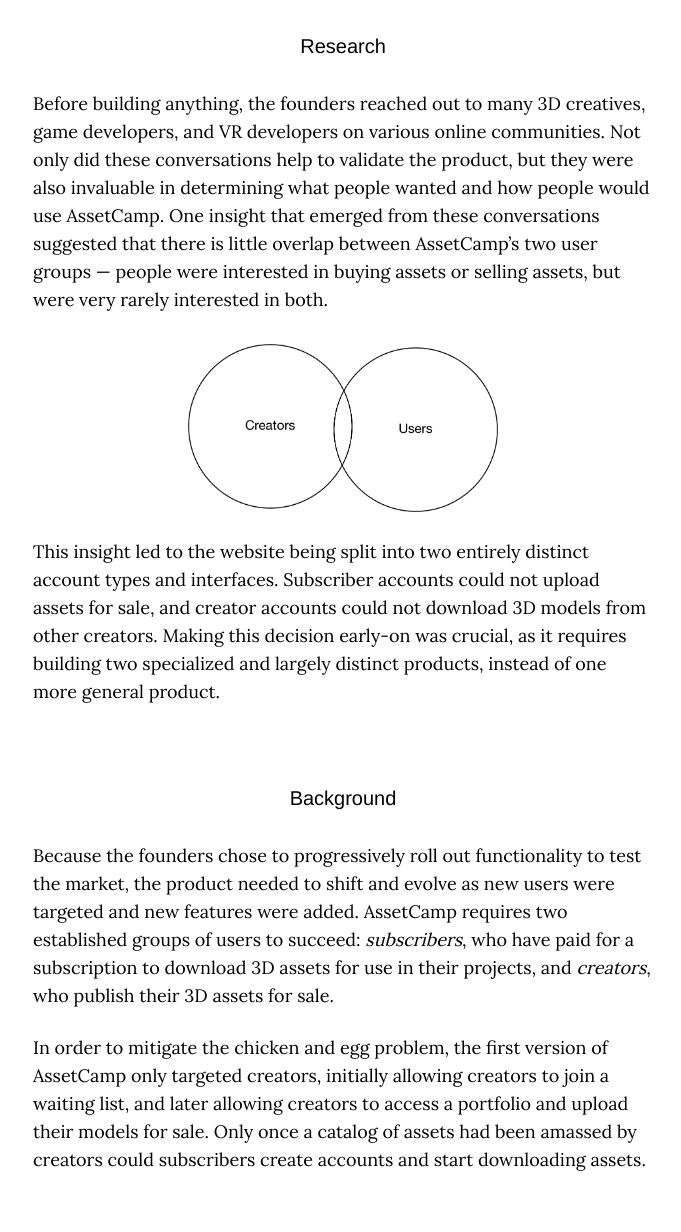
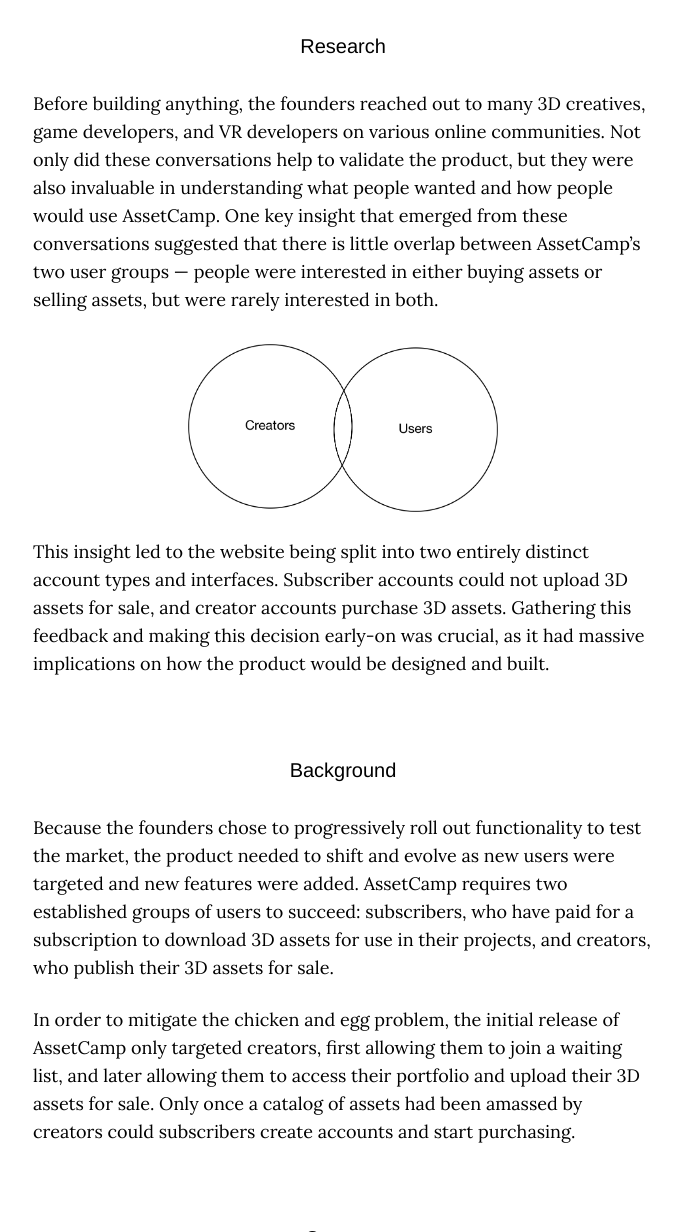
Before and after one commit to corbinmuraro/corbinmuraro.com, a Jekyll site: the page built from _portfolio/assetcamp.md, in a window 1280 px wide and 1400 px high, scrolled down 695 px. Shown: the part 168-1400 px from the top of the window, without its empty margins (297-978 px from the left). Built offline with Jekyll 4.4.1, drawn with Linux system fonts in a browser that asks for light colours; nearby versions of some CDN libraries; some of the changed text lies outside the part shown.

Commit message:
Update AssetCamp article copy

```diff
--- a/_portfolio/assetcamp.md
+++ b/_portfolio/assetcamp.md
@@ -6,27 +6,27 @@
 
 # AssetCamp
 
-[AssetCamp](http://assetcamp.io) is a community for 3D creators to showcase and sell their 3D models. I worked closely with the founders to shape the AssetCamp brand and build out the AssetCamp website.
+[AssetCamp](http://assetcamp.io) is a community for 3D creators to showcase and sell their 3D models. I worked closely with the founders to shape the AssetCamp brand identity and build the AssetCamp website.
 
 ![landing page]({{site.baseurl}}/images/assetcamp-images/assetcamp-landing.png)
 
 ## Research
 
-Before building anything, the founders reached out to many 3D creatives, game developers, and VR developers on various online communities. Not only did these conversations help to validate the product, but they were also invaluable in determining what people wanted and how people would use AssetCamp. One insight that emerged from these conversations suggested that there is little overlap between AssetCamp's two user groups — people were interested in buying assets or selling assets, but were very rarely interested in both.
+Before building anything, the founders reached out to many 3D creatives, game developers, and VR developers on various online communities. Not only did these conversations help to validate the product, but they were also invaluable in understanding what people wanted and how people would use AssetCamp. One key insight that emerged from these conversations suggested that there is little overlap between AssetCamp's two user groups — people were interested in either buying assets or selling assets, but were rarely interested in both.
 
 ![venn diagram]({{site.baseurl}}/images/assetcamp-images/assetcamp-venn.png){:style="width: 50%;"}
 
-This insight led to the website being split into two entirely distinct account types and interfaces. Subscriber accounts could not upload assets for sale, and creator accounts could not download 3D models from other creators. Making this decision early-on was crucial, as it requires building two specialized and largely distinct products, instead of one more general product.
+This insight led to the website being split into two entirely distinct account types and interfaces. Subscriber accounts could not upload 3D assets for sale, and creator accounts purchase 3D assets. Gathering this feedback and making this decision early-on was crucial, as it had massive implications on how the product would be designed and built.
 
 ## Background
 
-Because the founders chose to progressively roll out functionality to test the market, the product needed to shift and evolve as new users were targeted and new features were added. AssetCamp requires two established groups of users to succeed: *subscribers*, who have paid for a subscription to download 3D assets for use in their projects, and *creators*, who publish their 3D assets for sale.
+Because the founders chose to progressively roll out functionality to test the market, the product needed to shift and evolve as new users were targeted and new features were added. AssetCamp requires two established groups of users to succeed: subscribers, who have paid for a subscription to download 3D assets for use in their projects, and creators, who publish their 3D assets for sale.
 
-In order to mitigate the chicken and egg problem, the first version of AssetCamp only targeted creators, initially allowing creators to join a waiting list, and later allowing creators to access a portfolio and upload their models for sale. Only once a catalog of assets had been amassed by creators could subscribers create accounts and start downloading assets.
+In order to mitigate the chicken and egg problem, the initial release of AssetCamp only targeted creators, first allowing them to join a waiting list, and later allowing them to access their portfolio and upload their 3D assets for sale. Only once a catalog of assets had been amassed by creators could subscribers create accounts and start purchasing.
 
 ## Creators
 
-When I joined the team, my first project was to quickly build a landing page that provided basic information AssetCamp and allowed creators to join a waiting list. There are a few pieces of information that were necessary to convey. Most importantly, given the multitude of competitors on the market, it was crucial to differentiate AssetCamp by describing its strongest features. Additionally, making the sign up form within reach at any view worked to convert as many interested creators as possible.
+When I joined the team, my first project was to quickly build a landing page that provided basic information AssetCamp and allowed creators to join a waiting list. There are a few pieces of information that were necessary to convey. Most importantly, given the multitude of competitors on the market, it was crucial to differentiate AssetCamp. Additionally, making the sign up form within reach at any view worked to convert as many interested creators as possible.
 
 Once the landing had gained some traction among 3D creators and sufficient back-end development had been completed, I moved on to wireframing the entire onboarding process for creators.
 
@@ -39,13 +39,13 @@
 ![upload modal]({{site.baseurl}}/images/assetcamp-images/assetcamp-uploadmodal.png)
 ![drop upload]({{site.baseurl}}/images/assetcamp-images/assetcamp-dropupload.png)
 
-After files have been selected to be uploaded, it was important to collect information on the model to make 3D model searching more dynamic and informative. Forcing creators to specify both categories and tags helps to build a subscriber user experience that succeeds in a wide variety of use cases and search behaviors. If a subscriber is interested in finding an asset through menus and clicks, categories are exclusive enough to provide meaningful results. And for subscribers searching for assets via search bar, keywords help in providing precise results matching detailed queries.
+After files have been selected to be uploaded, it was important to collect information on the model to make 3D model searching more dynamic and informative. Forcing creators to specify both categories and tags helps to build a subscriber user experience that is compelling in a wide variety of use cases and search behaviors. If a subscriber is interested in finding an asset through menus and clicks, categories are exclusive enough to provide meaningful results. And for subscribers searching for assets via search bar, keywords help in providing precise results to match detailed queries.
 
 ![edit modal]({{site.baseurl}}/images/assetcamp-images/assetcamp-editmodal.png)
 
 ## Logo and Branding
 
-AssetCamp had a lot of pieces that could be latched onto for branding. The sentence "a subscription marketplace and community for 3D assets" is rich in imagery, and leaves a lot for a brand to latch onto. Furthermore, the metaphor of the community as a campground only furthers the number of directions that can be taken. After sketching out a variety of logos both with and without the camping visuals, I decided to pursue a mark that combines 3D depth with camping. I jumped into Sketch and worked through a variety of iterations until I landed on something that the team and I were happy with.
+AssetCamp had a lot of elements that could be latched onto for branding. The sentence "a subscription marketplace and community for 3D assets" is rich in imagery, and leaves a lot for a brand to latch onto. The metaphor of the community as a campground only furthers the number of directions that can be taken. After sketching out a variety of logos both with and without the camping visuals, I decided to pursue a mark that combined visual depth with the camping motif. I jumped into Sketch and worked through a variety of iterations until I landed on something that the team and I were happy with.
 
 ![logo iterations]({{site.baseurl}}/images/assetcamp-images/assetcamp-logos.png)
 
```
